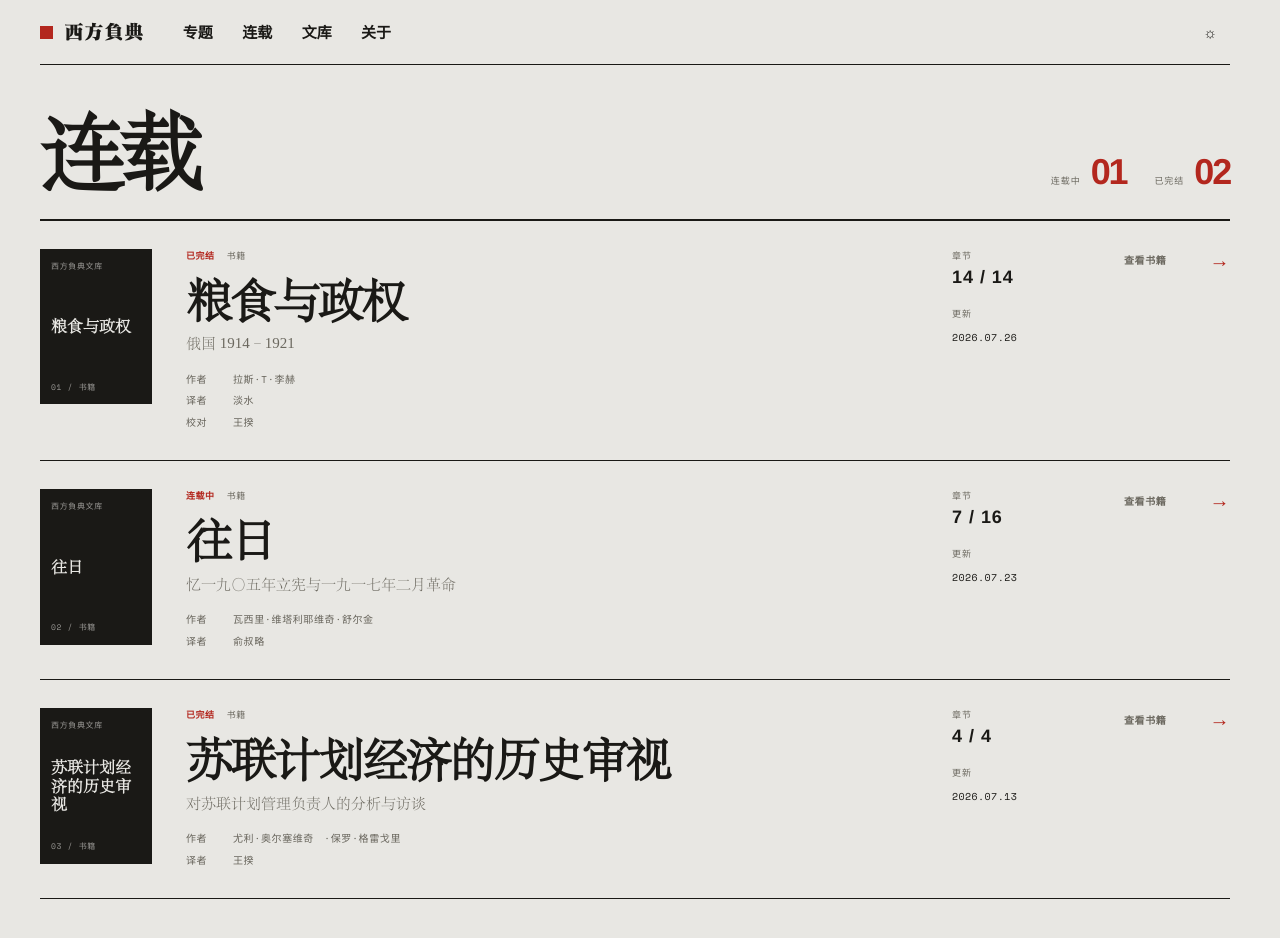
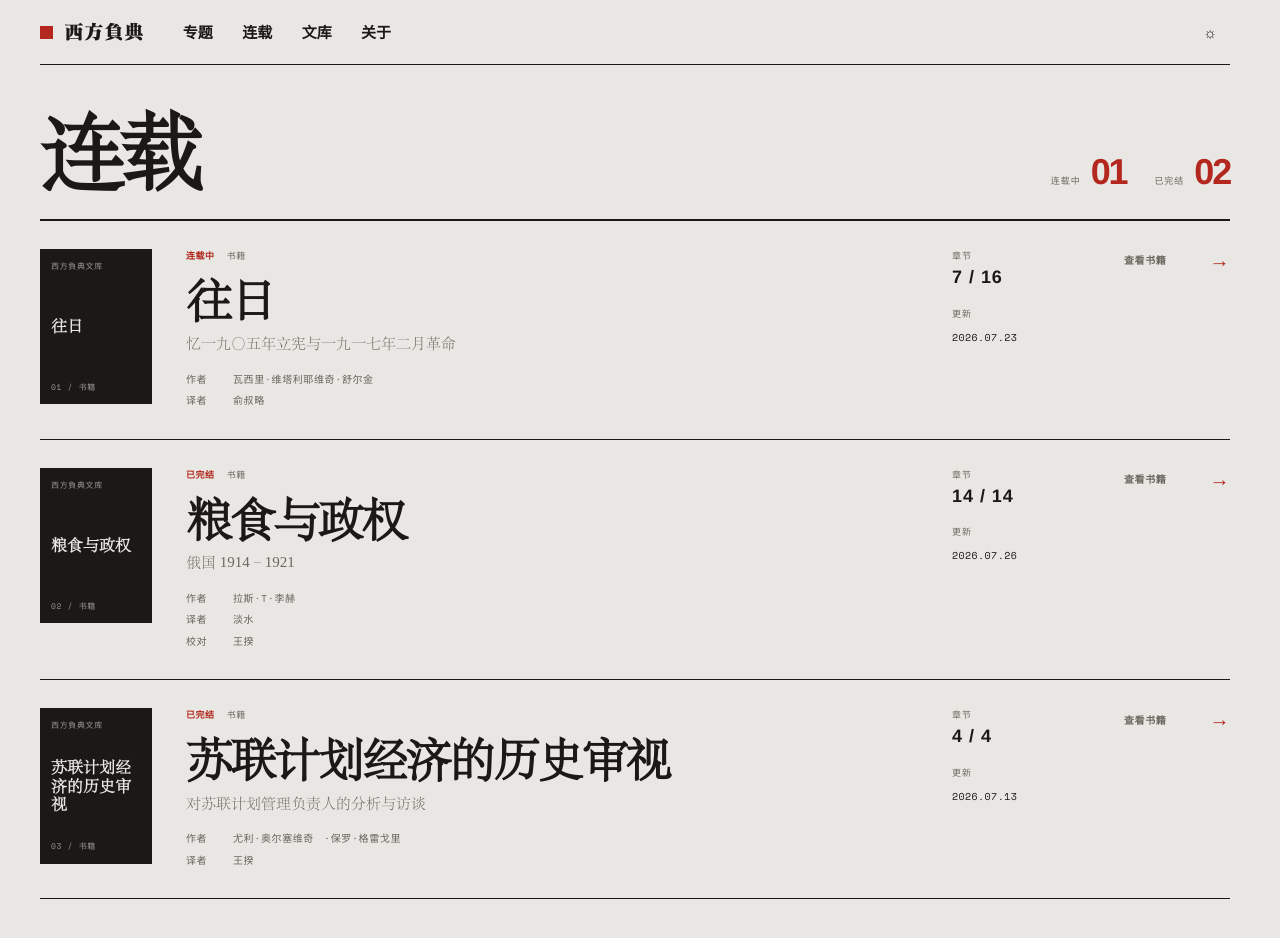
Before and after one commit to ShenSheiBot/genshinken, a Next.js app: page /books in a window 1280 px wide. Shown: the top 938 px of the page. Built offline with nearby package versions, Linux system fonts and the light colour scheme.

Commit message:
fix: keep serializing books first

```diff
--- a/app/books/page.tsx
+++ b/app/books/page.tsx
@@ -78,7 +78,7 @@ export default function BooksPage() {
               const publishedChapters = getPublishedBookChapters(book);
               return (
                 <li key={book.id}>
-                  <article className={styles.catalogBook}>
+                  <article className={styles.catalogBook} data-book-status={book.status}>
                     <div className={styles.catalogCover} aria-hidden="true">
                       <span>西方負典文库</span>
                       <strong>{book.title}</strong>
--- a/lib/books.ts
+++ b/lib/books.ts
@@ -26,6 +26,12 @@ export const BOOK_CHAPTER_STATUSES = ["published", "forthcoming"] as const;
 
 export type BookStatus = (typeof BOOK_STATUSES)[number];
 export type BookChapterStatus = (typeof BOOK_CHAPTER_STATUSES)[number];
+
+const BOOK_STATUS_ORDER: Record<BookStatus, number> = {
+  serializing: 0,
+  paused: 1,
+  complete: 2,
+};
 
 interface BookChapterBase {
   id: string;
@@ -375,7 +381,10 @@ export function getAllBooks(): Book[] {
   });
 
   return books.sort(
-    (a, b) => b.updatedAt.localeCompare(a.updatedAt) || a.title.localeCompare(b.title, "zh-CN")
+    (a, b) =>
+      BOOK_STATUS_ORDER[a.status] - BOOK_STATUS_ORDER[b.status] ||
+      b.updatedAt.localeCompare(a.updatedAt) ||
+      a.title.localeCompare(b.title, "zh-CN")
   );
 }
 
```
Also changed, not shown: scripts/verify-editorial-release.mjs (+18 -0 lines), 2 other files (tests, documents, lock files or other folders).
